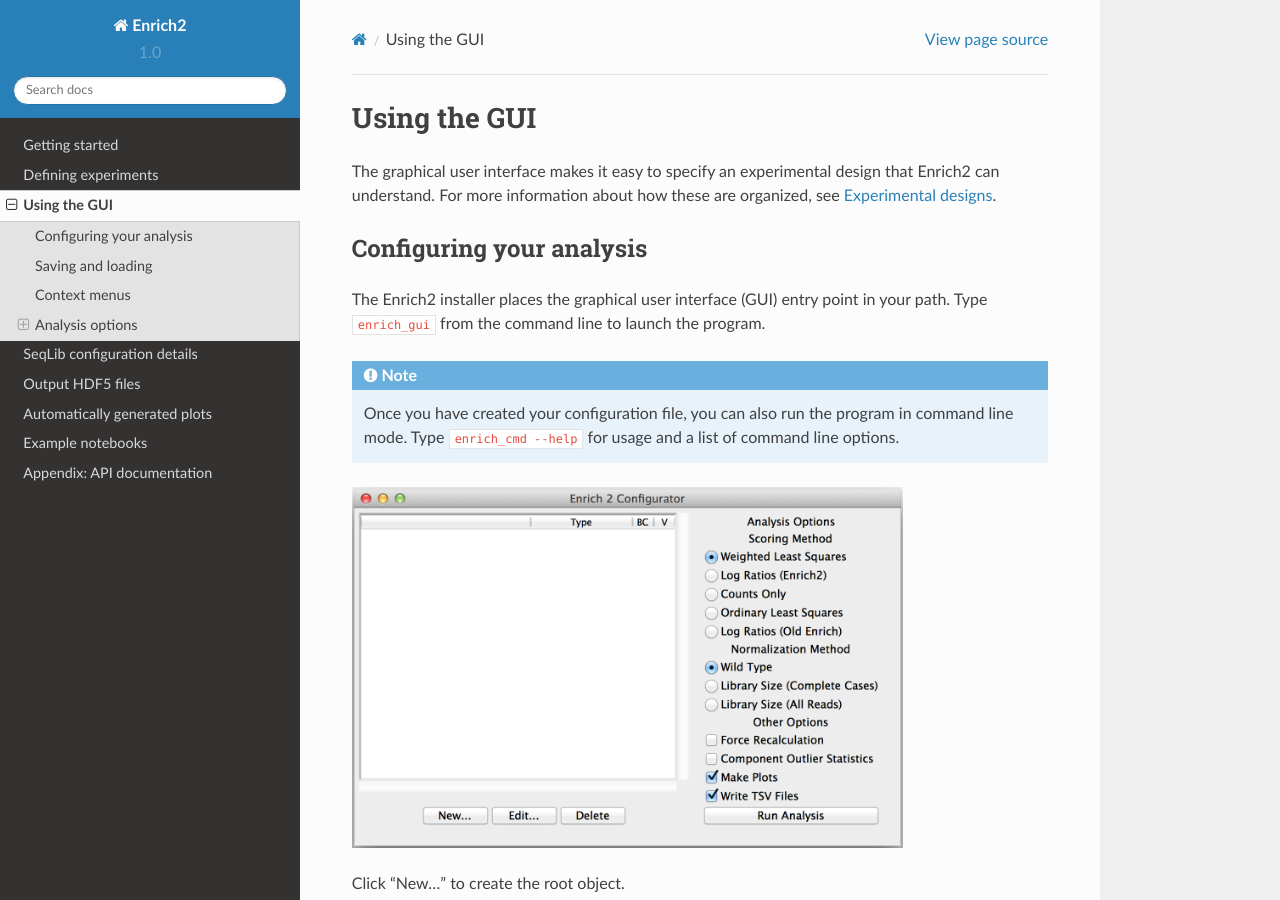
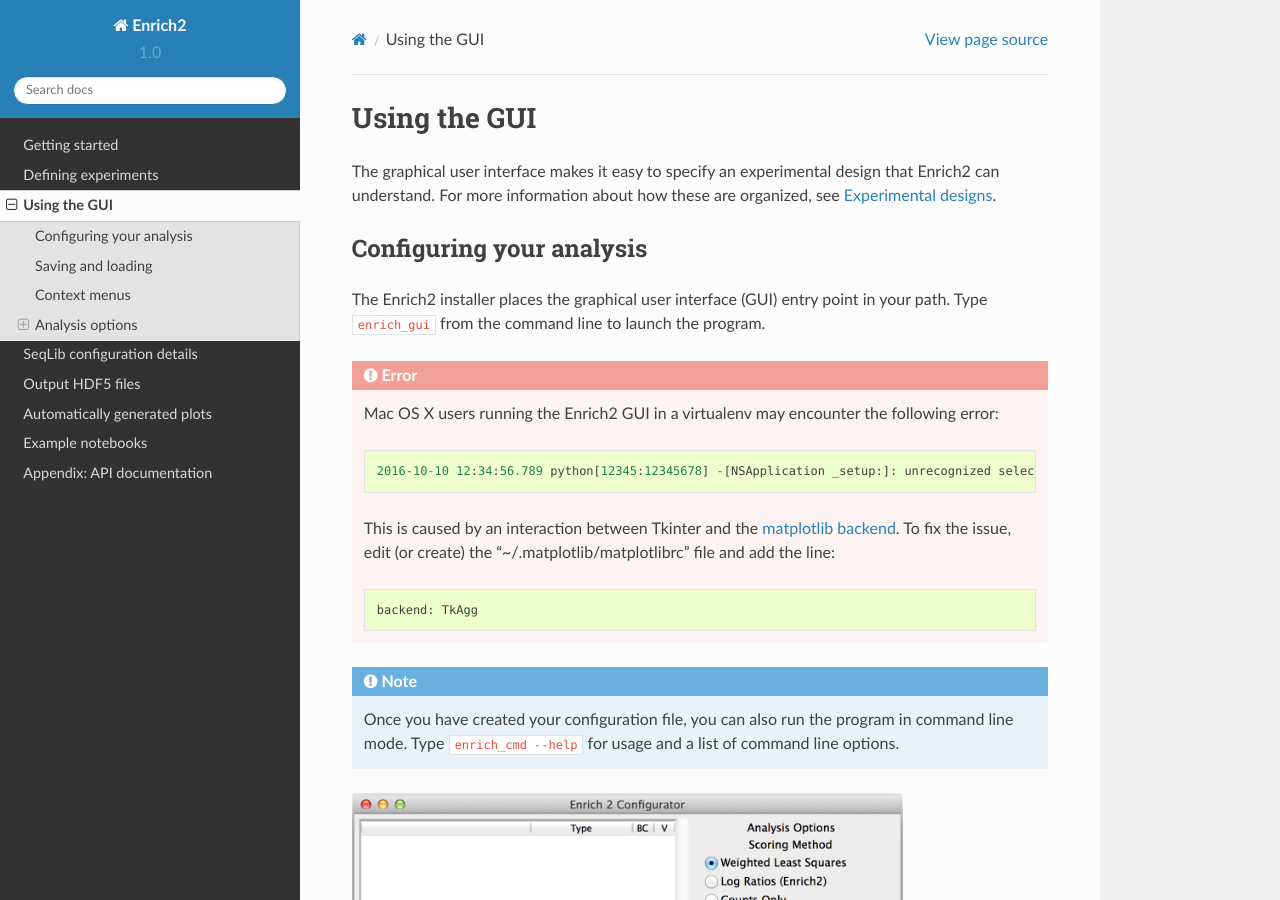
Before and after one commit to FowlerLab/Enrich2, a Sphinx documentation site: the page built from docs/gui.rst, in a window 1280 px wide and 900 px high. Built offline with Sphinx 7.4.7 and the Read the Docs theme 2.0.0, drawn with Linux system fonts in a browser that asks for light colours; formulas are drawn with MathJax 3.

Commit message:
Documented fix for GUI error on OS X.

```diff
--- a/docs/gui.rst
+++ b/docs/gui.rst
@@ -9,6 +9,14 @@ Configuring your analysis
 ------------------------------------
 
 The Enrich2 installer places the graphical user interface (GUI) entry point in your path. Type ``enrich_gui`` from the command line to launch the program.
+
+.. error:: Mac OS X users running the Enrich2 GUI in a virtualenv may encounter the following error::
+
+        2016-10-10 12:34:56.789 python[12345:12345678] -[NSApplication _setup:]: unrecognized selector sent to instance 0x12345abcd
+
+    This is caused by an interaction between Tkinter and the `matplotlib backend <http://matplotlib.org/faq/usage_faq.html#what-is-a-backend>`_. To fix the issue, edit (or create) the "~/.matplotlib/matplotlibrc" file and add the line::
+
+        backend: TkAgg
 
 .. note:: Once you have created your configuration file, you can also run the program in command line mode. Type ``enrich_cmd --help`` for usage and a list of command line options.
 
```
